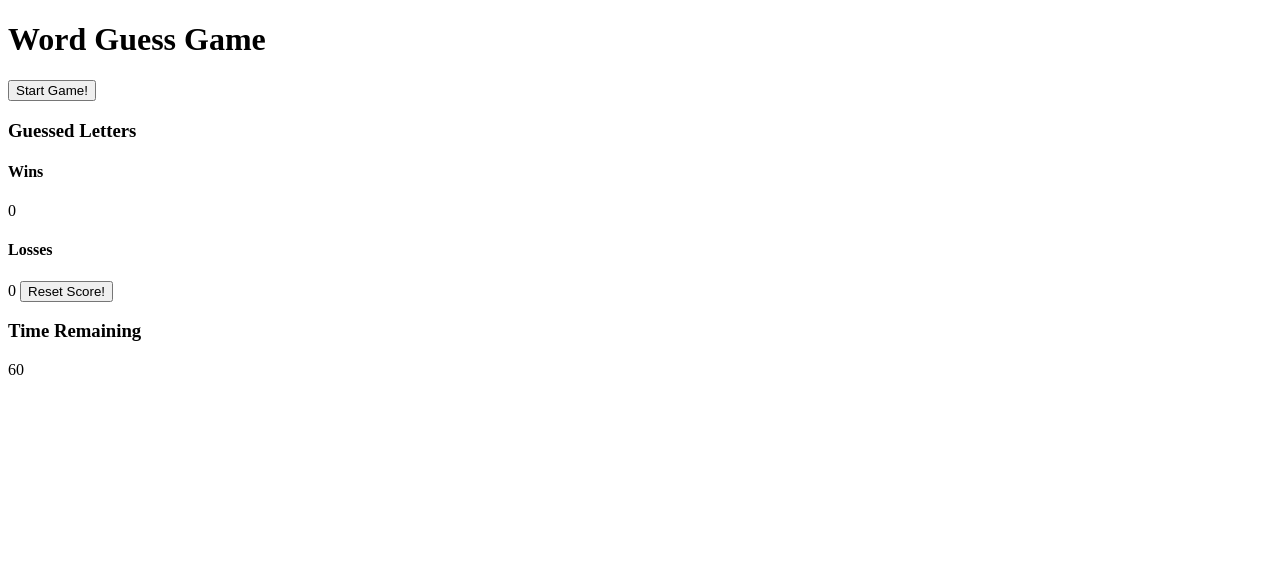
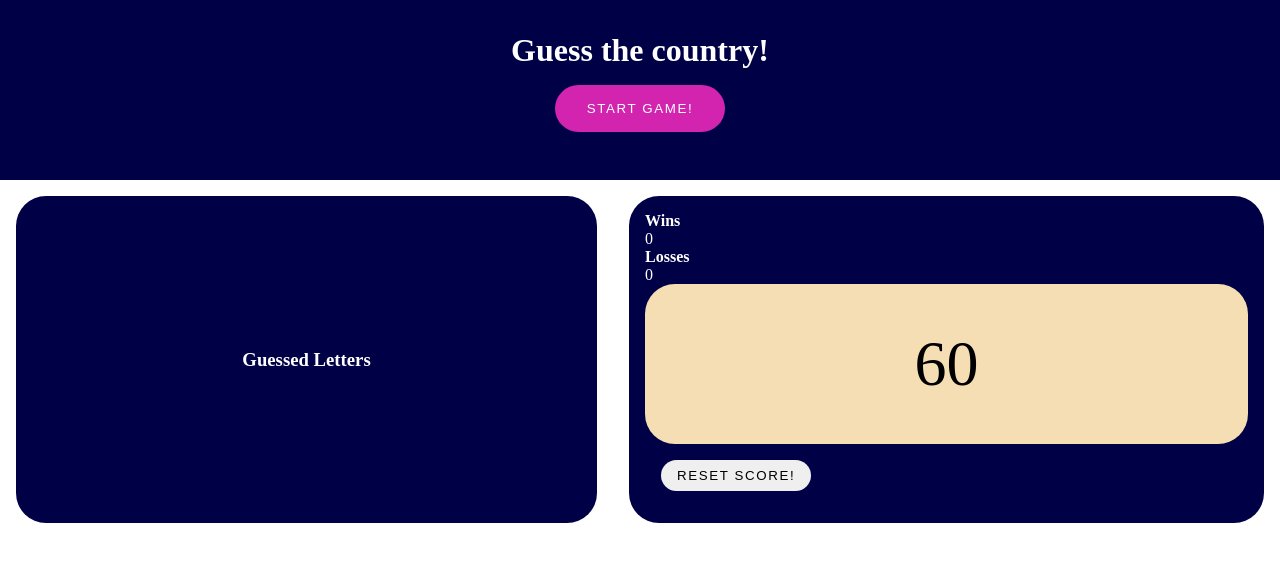
Before and after one commit to BavKudhail/word-guess-game, a plain HTML site: page index.html in a window 1280 px wide. Drawn offline with Linux system fonts and the light colour scheme.

Commit message:
created css styling

```diff
--- a/index.html
+++ b/index.html
@@ -9,25 +9,31 @@
     <script src="./script.js" defer></script>
 </head>
 <body>
-    <header>
-        <h1>Word Guess Game</h1>
-        <button id="start-btn">Start Game!</button>
+    <header class="header">
+        <h1>Guess the country!</h1>
+        <button class="btn start-btn" id="start-btn">Start Game!</button>
     </header>
-    <div >
+
+    <div class="container">
+        <div class="word-container">
+            <div class="word-information">
                 <span id="random-word">RANDOM WORD</span>
                 <h3>Guessed Letters</h3>
                 <span id="letters-guessed"></span>
             </div>
-    <div>
+        </div>
+
+        <div class="score-container">
             <h4>Wins</h4>
             <span id="win-count">0</span>
             <h4>Losses</h4>
             <span id="loss-count">0</span>
-        <button id="reset-score">Reset Score!</button>
-        <div>
-            <h3>Time Remaining</h3>
+            <div class="countdown">
                 <span id="time-count"></span>
             </div>
+            <button class="btn" id="reset-score">Reset Score!</button>
         </div>
+    </div>
+
 </body>
 </html>
--- a/script.js
+++ b/script.js
@@ -1,5 +1,5 @@
 // words
-var words = ["italy", "france", "germany", "spain", "india", "pakistan", "dubai"];
+var words = ["italy", "france", "germany", "spain", "india", "pakistan", "dubai", "belarus", "belgium", "brazil", "cambodia", "cuba", "costa rica", "korea"];
 
 var characters = ["a", "b", "c", "d", "e", "f", "g", "h", "i", "j", "k", "l", "m", "n", "o", "p", "q", "r", "s", "t", "u", "v", "w", "x", "y", "z"];
 
--- a/style.css
+++ b/style.css
@@ -0,0 +1,78 @@
+* {
+  box-sizing: border-box;
+  margin: 0;
+  padding: 0;
+}
+body {
+  font-family: poppins;
+}
+.header {
+  background-color: rgb(0, 0, 70);
+  display: flex;
+  flex-direction: column;
+  align-items: center;
+  padding: 2rem;
+  color: white;
+}
+
+.btn {
+  padding: 0.5rem 1rem;
+  margin: 1rem;
+  border-radius: 30px;
+  border: none;
+  text-transform: uppercase;
+  letter-spacing: 0.1rem;
+  cursor: pointer;
+}
+
+.start-btn {
+  background-color: rgb(211, 36, 176);
+  color: white;
+  padding: 1rem 2rem;
+}
+
+.start-btn:hover {
+  background-color: rgb(131, 26, 184);
+}
+
+.container {
+  display: grid;
+  grid-template-columns: auto auto;
+}
+.word-container {
+  margin: 1rem;
+  padding: 1rem;
+  background-color: rgb(0, 0, 70);
+  color: white;
+  border-radius: 30px;
+}
+#random-word {
+  font-size: 3rem;
+}
+.score-container {
+  color: white;
+  background-color: rgb(0, 0, 70);
+  margin: 1rem;
+  border-radius: 30px;
+  padding: 1rem;
+}
+.countdown {
+  background-color: wheat;
+  height: 10rem;
+  border-radius: 30px;
+}
+#time-count {
+  height: 100%;
+  display: flex;
+  align-items: center;
+  justify-content: center;
+  font-size: 4rem;
+  color: black;
+}
+.word-information {
+  display: flex;
+  flex-direction: column;
+  justify-content: center;
+  align-items: center;
+  height: 100%;
+}
```
Lines whose indentation alone changed are shown as unchanged.
